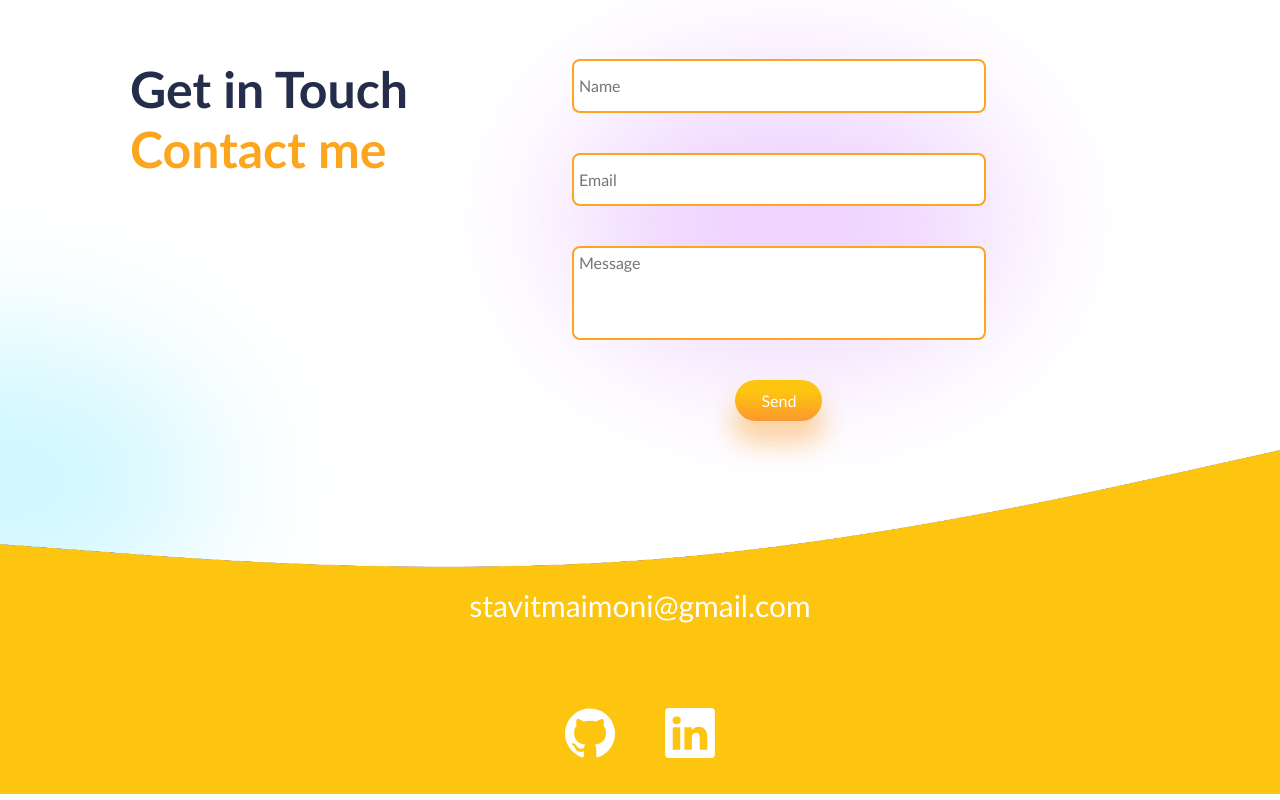
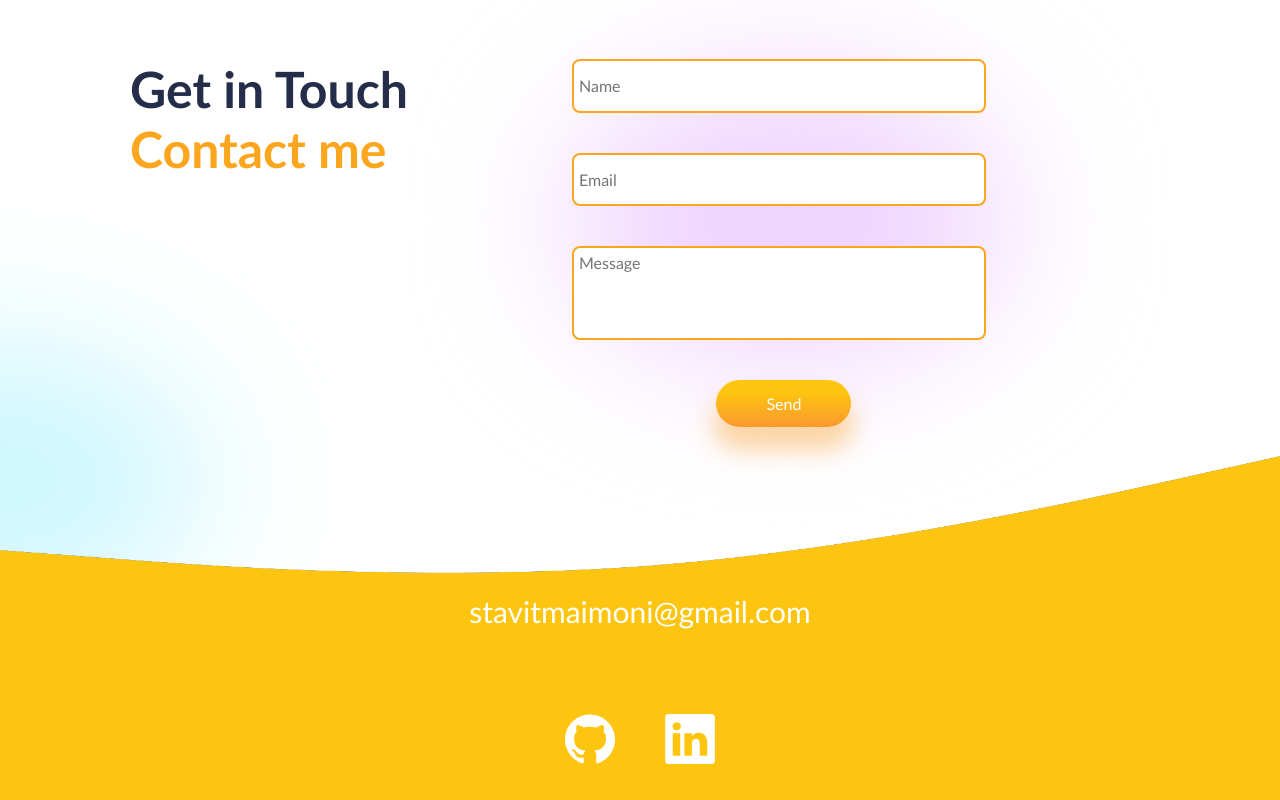
Before and after one commit to StavitMaimoni/Personal-Portfolio, a React (Create React App) app: page / in a window 1280 px wide. Shown: the part 1811-2611 px from the top of the page. Built offline with nearby package versions, Linux system fonts and the light colour scheme.

Commit message:
Update Contact.jsx

```diff
--- a/src/components/Contact/Contact.jsx
+++ b/src/components/Contact/Contact.jsx
@@ -74,7 +74,7 @@ const Contact = () => {
                     <input type="text" name="user_name" className="user" placeholder="Name" />
                     <input type="email" name="user_email" className="user" placeholder="Email" />
                     <textarea name="message" className="user" placeholder="Message" />
-                    <input type="button" value="Send" className="button" onClick={handleSubmit} />
+                    <input type="button" value="Send" className="sendButton" onClick={handleSubmit} />
                     <div
                         className="blur c-blur1"
                         style={{ background: "var(--purple)" }}
```
